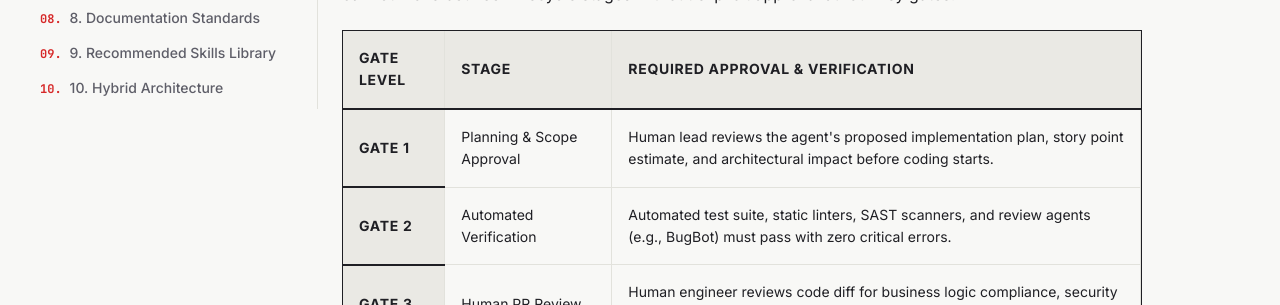
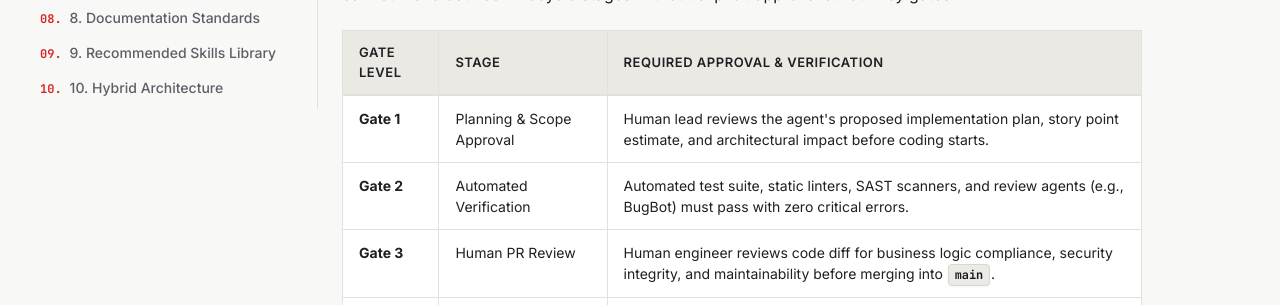
Before and after one commit to tkz96/tkz96.github.io, a website: page docs/06-enterprise-workflows-gates.html in a window 1280 px wide. Shown: the part 493-798 px from the top of the page. Drawn offline with Linux system fonts and the light colour scheme.

Commit message:
refactor(docs): modernize inline code chips and standardize square-edge table styling

```diff
--- a/docs/06-enterprise-workflows-gates.html
+++ b/docs/06-enterprise-workflows-gates.html
@@ -153,7 +153,7 @@
       <tr><th scope="col">Gate Level</th><th scope="col">Stage</th><th scope="col">Required Approval &amp; Verification</th></tr>
     </thead>
     <tbody>
-      <tr><th scope="row"><strong>Gate 1</strong></th><td>Planning &amp; Scope Approval</td><td>Human lead reviews the agent&#39;s proposed implementation plan, story point estimate, and architectural impact before coding starts.</td></tr><tr><th scope="row"><strong>Gate 2</strong></th><td>Automated Verification</td><td>Automated test suite, static linters, SAST scanners, and review agents (e.g., BugBot) must pass with zero critical errors.</td></tr><tr><th scope="row"><strong>Gate 3</strong></th><td>Human PR Review</td><td>Human engineer reviews code diff for business logic compliance, security integrity, and maintainability before merging into <code>main</code>.</td></tr><tr><th scope="row"><strong>Gate 4</strong></th><td>Deployment &amp; Health Check</td><td>Automated canary deployment checks and real-time log monitoring verify post-release system stability before full rollout.</td></tr>
+      <tr><td><strong>Gate 1</strong></td><td>Planning &amp; Scope Approval</td><td>Human lead reviews the agent&#39;s proposed implementation plan, story point estimate, and architectural impact before coding starts.</td></tr><tr><td><strong>Gate 2</strong></td><td>Automated Verification</td><td>Automated test suite, static linters, SAST scanners, and review agents (e.g., BugBot) must pass with zero critical errors.</td></tr><tr><td><strong>Gate 3</strong></td><td>Human PR Review</td><td>Human engineer reviews code diff for business logic compliance, security integrity, and maintainability before merging into <code>main</code>.</td></tr><tr><td><strong>Gate 4</strong></td><td>Deployment &amp; Health Check</td><td>Automated canary deployment checks and real-time log monitoring verify post-release system stability before full rollout.</td></tr>
     </tbody>
   </table>
 </div><h2 id="agent-access-permissions-matrix" class="heading-anchor-group">
@@ -166,7 +166,7 @@
       <tr><th scope="col">System Asset</th><th scope="col">Local Dev Sandbox</th><th scope="col">CI/CD Agent Pipeline</th><th scope="col">Production Environment</th></tr>
     </thead>
     <tbody>
-      <tr><th scope="row"><strong>Local Codebase</strong></th><td>Read / Write</td><td>Read Only</td><td>Denied</td></tr><tr><th scope="row"><strong>Test Suite Execution</strong></th><td>Full Execution</td><td>Full Execution</td><td>Denied</td></tr><tr><th scope="row"><strong>Development Database</strong></th><td>Read / Write (Mock Data)</td><td>Isolated Ephemeral DB</td><td>Denied</td></tr><tr><th scope="row"><strong>Production Database</strong></th><td>Denied</td><td>Denied</td><td>Denied (Read-Only via Telemetry Logs)</td></tr><tr><th scope="row"><strong>Production Deployment Keys</strong></th><td>Denied</td><td>Scoped Deployment Token</td><td>Denied</td></tr>
+      <tr><td><strong>Local Codebase</strong></td><td>Read / Write</td><td>Read Only</td><td>Denied</td></tr><tr><td><strong>Test Suite Execution</strong></td><td>Full Execution</td><td>Full Execution</td><td>Denied</td></tr><tr><td><strong>Development Database</strong></td><td>Read / Write (Mock Data)</td><td>Isolated Ephemeral DB</td><td>Denied</td></tr><tr><td><strong>Production Database</strong></td><td>Denied</td><td>Denied</td><td>Denied (Read-Only via Telemetry Logs)</td></tr><tr><td><strong>Production Deployment Keys</strong></td><td>Denied</td><td>Scoped Deployment Token</td><td>Denied</td></tr>
     </tbody>
   </table>
 </div><hr>
--- a/docs/styles.css
+++ b/docs/styles.css
@@ -11,6 +11,9 @@
   --color-divider: #e2e2dc;           /* Soft line divider */
   --color-accent: #d62828;            /* Rich Swiss Red */
   --color-code-bg: #eae9e4;           /* Soft warm code block background */
+  --color-inline-code-bg: #ebeae4;    /* Standout inline code background */
+  --color-inline-code-text: #1a1a1e;  /* High-contrast inline code text */
+  --color-inline-code-border: #d8d7d0;/* Subtle border for inline code pill */
   --color-card-bg: #ffffff;
   --color-border-subtle: #e6e6e0;
   --color-header-bg: rgba(248, 248, 246, 0.95);
@@ -36,6 +39,9 @@
   --color-divider: #28282e;           /* Subtle dark divider */
   --color-accent: #e5484d;            /* Vibrant yet comfortable red */
   --color-code-bg: #202025;           /* Slate code block background */
+  --color-inline-code-bg: #242429;    /* Standout dark inline code background */
+  --color-inline-code-text: #f0f0f5;  /* High-contrast dark inline code text */
+  --color-inline-code-border: #36363e;/* Subtle dark border for inline code pill */
   --color-card-bg: #1c1c20;
   --color-border-subtle: #26262c;
   --color-header-bg: rgba(22, 22, 25, 0.95);
@@ -51,6 +57,9 @@
     --color-divider: #28282e;
     --color-accent: #e5484d;
     --color-code-bg: #202025;
+    --color-inline-code-bg: #242429;
+    --color-inline-code-text: #f0f0f5;
+    --color-inline-code-border: #36363e;
     --color-card-bg: #1c1c20;
     --color-border-subtle: #26262c;
     --color-header-bg: rgba(22, 22, 25, 0.95);
@@ -453,38 +462,85 @@ pre {
   line-height: 1.5;
 }
 
-/* Hairline Swiss Table */
+/* Standout Inline Code Pills (UI Craft) */
+:not(pre) > code,
+code:not(pre code) {
+  font-family: var(--font-mono);
+  font-size: 0.85em;
+  font-weight: 600;
+  color: var(--color-inline-code-text);
+  background-color: var(--color-inline-code-bg);
+  border: 1px solid var(--color-inline-code-border);
+  border-radius: 4px;
+  padding: 0.15em 0.45em;
+  margin: 0 0.12em;
+  box-shadow: 0 1px 2px rgba(0, 0, 0, 0.04);
+  vertical-align: baseline;
+  word-break: break-word;
+}
+
+/* Standardized High-Craft Table Design */
 .table-container {
+  width: 100%;
   overflow-x: auto;
   margin: var(--spacing-md) 0;
-  border: 1px solid var(--color-text-primary);
+  border: 1px solid var(--color-divider);
+  border-radius: 0;
+  background-color: var(--color-card-bg);
 }
 
 .swiss-table {
   width: 100%;
   border-collapse: collapse;
   font-size: 0.875rem;
+  line-height: 1.5;
   text-align: left;
 }
 
-.swiss-table th {
+/* Header Row */
+.swiss-table thead {
   background-color: var(--color-code-bg);
-  font-weight: 700;
+  border-bottom: 2px solid var(--color-divider);
+}
+
+.swiss-table thead th {
+  padding: 12px 16px;
+  font-weight: 600;
+  font-size: 0.8125rem;
   text-transform: uppercase;
-  letter-spacing: 0.05em;
-  padding: var(--spacing-sm);
-  border-bottom: 2px solid var(--color-text-primary);
+  letter-spacing: 0.04em;
+  color: var(--color-text-primary);
   border-right: 1px solid var(--color-divider);
 }
 
-.swiss-table td {
-  padding: var(--spacing-sm);
+.swiss-table thead th:last-child {
+  border-right: none;
+}
+
+/* Body Rows & Hover */
+.swiss-table tbody tr {
   border-bottom: 1px solid var(--color-divider);
+  transition: background-color 0.15s ease;
+}
+
+.swiss-table tbody tr:last-child {
+  border-bottom: none;
+}
+
+.swiss-table tbody tr:hover {
+  background-color: var(--color-hover-bg);
+}
+
+/* Body Cells */
+.swiss-table tbody td {
+  padding: 12px 16px;
+  color: var(--color-text-primary);
+  vertical-align: top;
   border-right: 1px solid var(--color-divider);
 }
 
-.swiss-table tr:last-child td {
-  border-bottom: none;
+.swiss-table tbody td:last-child {
+  border-right: none;
 }
 
 /* Swiss Lists */
--- a/styles.css
+++ b/styles.css
@@ -734,3 +734,19 @@ body::-webkit-scrollbar-thumb:hover {
     padding: 3rem;
   }
 }
+
+/* Standout Inline Code Pills (UI Craft) */
+:not(pre) > code,
+code:not(pre code) {
+  font-family: var(--font-mono);
+  font-size: 0.85em;
+  font-weight: 600;
+  color: var(--accent-primary);
+  background-color: rgba(0, 210, 148, 0.08);
+  border: 1px solid rgba(0, 210, 148, 0.25);
+  border-radius: var(--radius-xs);
+  padding: 0.15em 0.45em;
+  margin: 0 0.12em;
+  vertical-align: baseline;
+  word-break: break-word;
+}
```
Also changed, not shown: build.js (+2 -6 lines), docs/02-ai-augmented-sdlc.html (+1 -1 lines), docs/07-azure-devops-tickets.html (+1 -1 lines), docs/08-documentation-planning.html (+1 -1 lines), docs/10-hybrid-architecture.html (+1 -1 lines).
